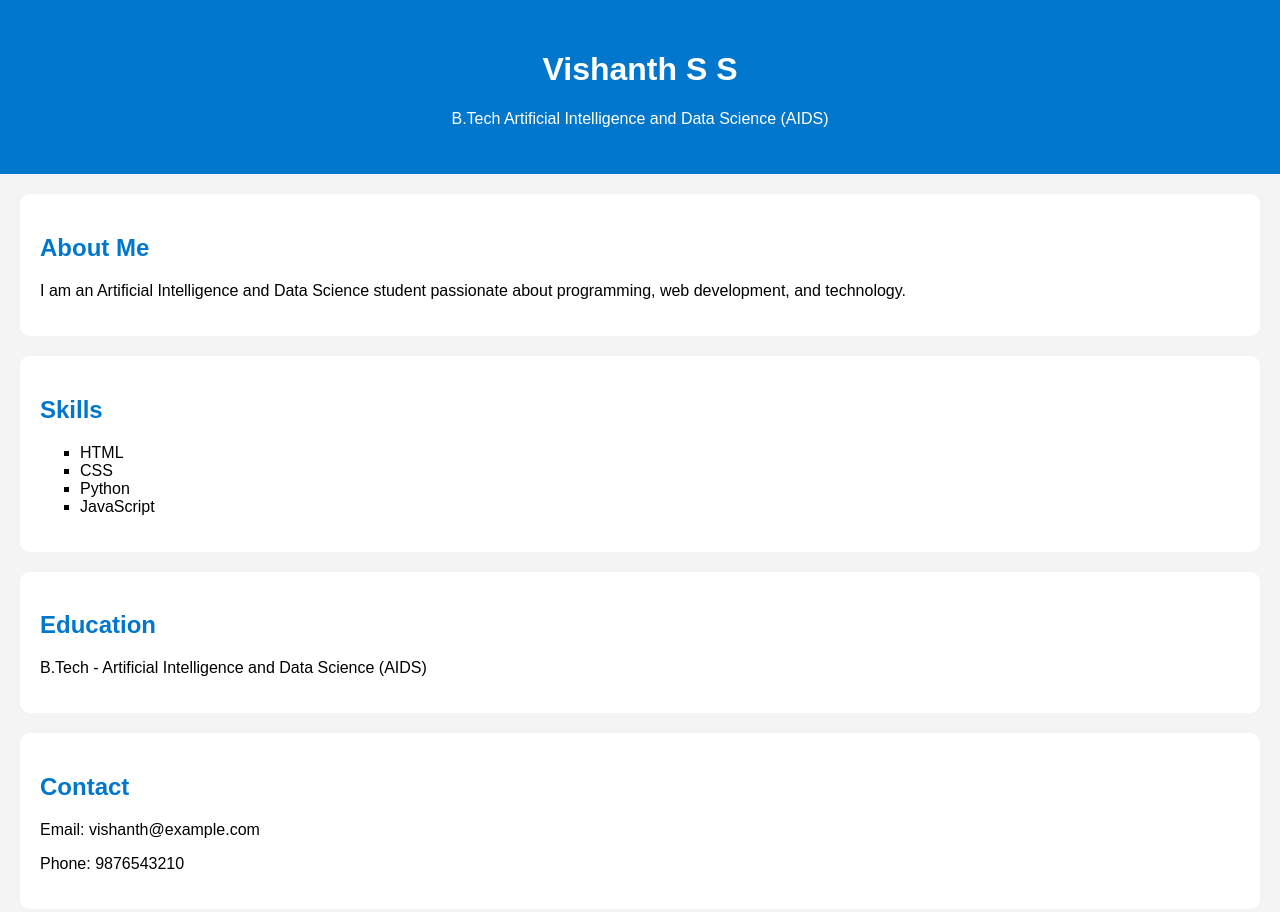
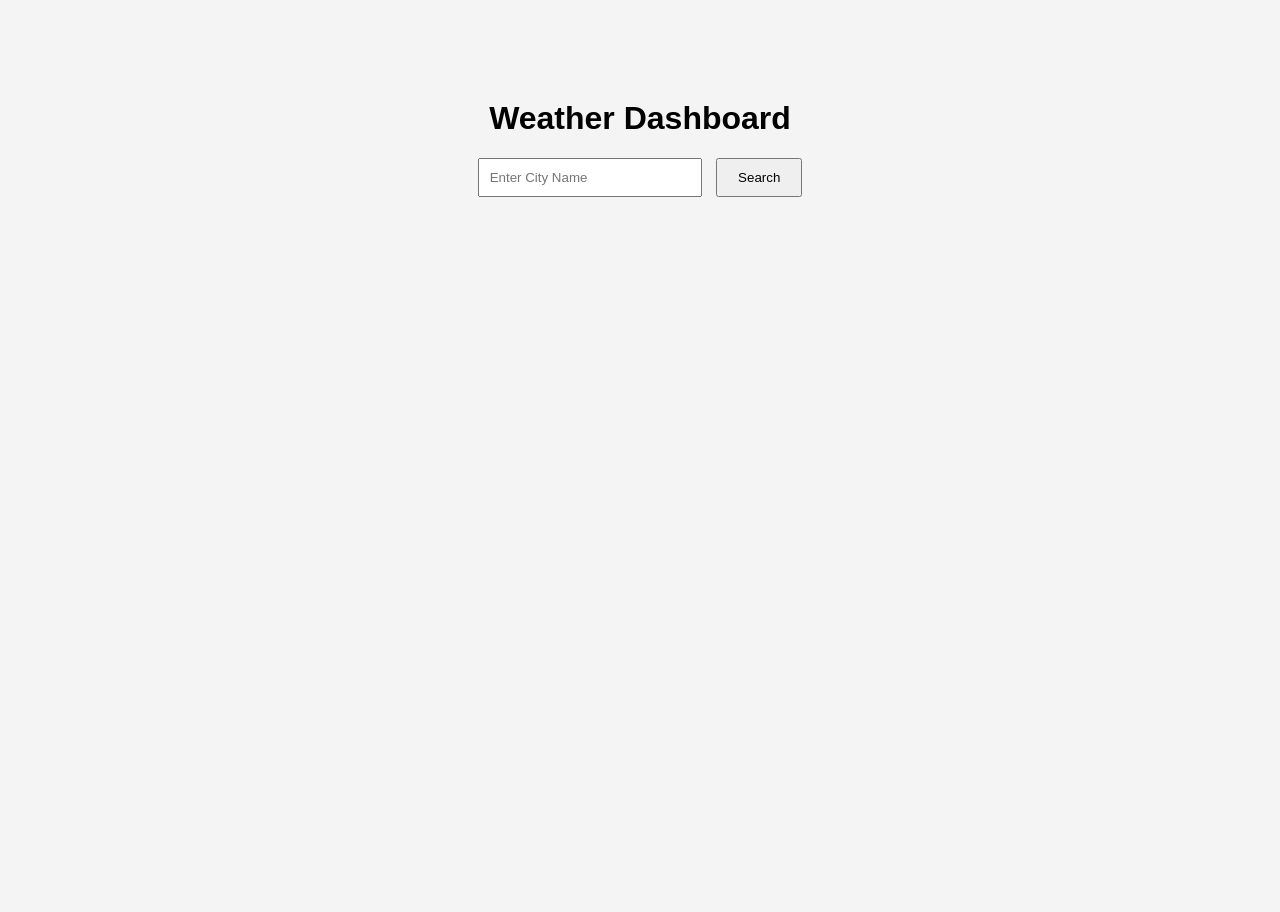
Before and after one commit to vishanthselvam03/skillsquark-frontend-internship, a plain HTML site: page index.html in a window 1280 px wide. After the commit the page ends 800 px from the top, so only its background shows below. Drawn offline with Linux system fonts and the light colour scheme.

Commit message:
Add files via upload

```diff
--- a/index.html
+++ b/index.html
@@ -1,46 +1,22 @@
 <!DOCTYPE html>
-<html lang="en">
+<html>
 <head>
-    <meta charset="UTF-8">
-    <meta name="viewport" content="width=device-width, initial-scale=1.0">
-    <title>Vishanth S S Portfolio</title>
+    <title>Weather Dashboard</title>
     <link rel="stylesheet" href="style.css">
 </head>
 <body>
 
-    <header>
-        <h1>Vishanth S S</h1>
-        <p>B.Tech Artificial Intelligence and Data Science (AIDS)</p>
-    </header>
+    <div class="container">
+        <h1>Weather Dashboard</h1>
 
-    <section>
-        <h2>About Me</h2>
-        <p>
-            I am an Artificial Intelligence and Data Science student
-            passionate about programming, web development, and technology.
-        </p>
-    </section>
+        <input type="text" id="city" placeholder="Enter City Name">
 
-    <section>
-        <h2>Skills</h2>
-        <ul>
-            <li>HTML</li>
-            <li>CSS</li>
-            <li>Python</li>
-            <li>JavaScript</li>
-        </ul>
-    </section>
+        <button onclick="showWeather()">Search</button>
 
-    <section>
-        <h2>Education</h2>
-        <p>B.Tech - Artificial Intelligence and Data Science (AIDS)</p>
-    </section>
+        <div id="result"></div>
+    </div>
 
-    <section>
-        <h2>Contact</h2>
-        <p>Email: vishanth@example.com</p>
-        <p>Phone: 9876543210</p>
-    </section>
+    <script src="script.js"></script>
 
 </body>
 </html>
--- /dev/null
+++ b/script.js
@@ -0,0 +1,17 @@
+function showWeather(){
+
+    let city =
+    document.getElementById("city").value;
+
+    let result =
+    document.getElementById("result");
+
+    if(city === ""){
+        result.innerHTML =
+        "Please enter a city name";
+    }
+    else{
+        result.innerHTML =
+        "Weather information for " + city;
+    }
+}
--- a/style.css
+++ b/style.css
@@ -1,27 +1,24 @@
-body {
+body{
     font-family: Arial, sans-serif;
-    margin: 0;
-    background-color: #f4f4f4;
+    background:#f4f4f4;
+    text-align:center;
 }
 
-header {
-    background-color: #0077cc;
-    color: white;
-    text-align: center;
-    padding: 30px;
+.container{
+    margin-top:100px;
 }
 
-section {
-    background-color: white;
-    margin: 20px;
-    padding: 20px;
-    border-radius: 10px;
+input{
+    padding:10px;
+    width:200px;
 }
 
-h2 {
-    color: #0077cc;
+button{
+    padding:10px 20px;
+    margin-left:10px;
 }
 
-ul {
-    list-style-type: square;
+#result{
+    margin-top:20px;
+    font-size:20px;
 }
```
